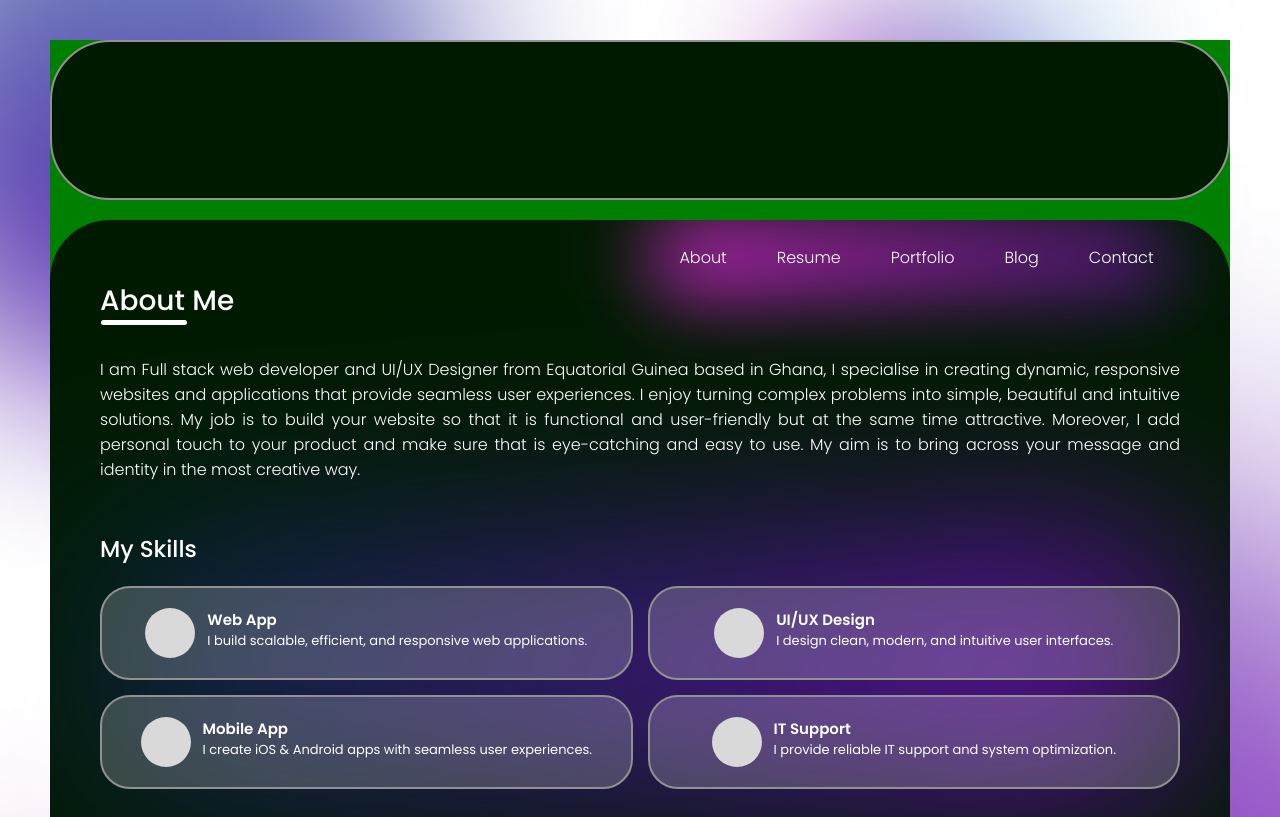
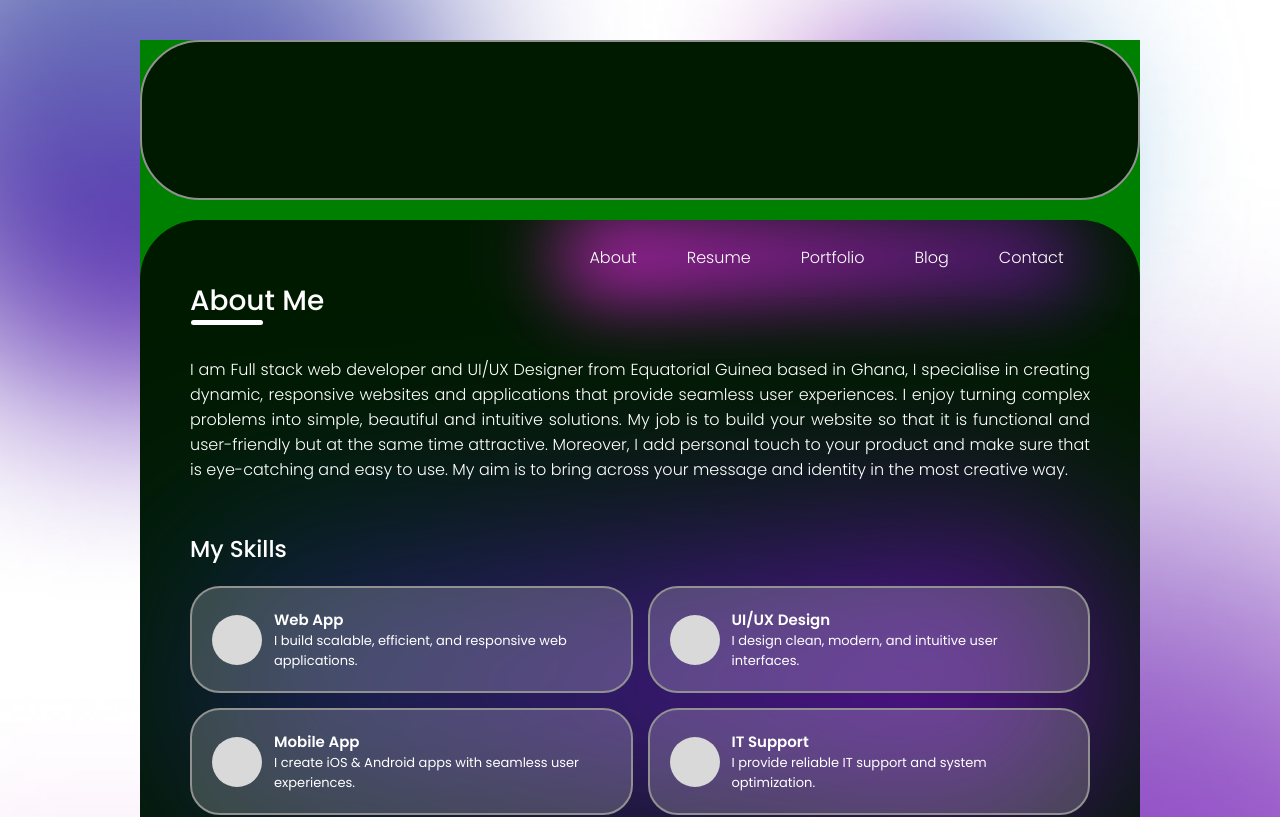
Before and after one commit to NapiTech-dev/my-portfolio, a React (Vite) app: page / in a window 1280 px wide. Shown: the top 817 px of the page. Built offline with nearby package versions, Linux system fonts and the light colour scheme.

Commit message:
making about page responsive

```diff
--- a/src/styles/Dashboard.css
+++ b/src/styles/Dashboard.css
@@ -10,7 +10,7 @@
   }
 }
 
-@media (min-width:1000px) and (max-width:1299px) {
+@media (min-width:800px) and (max-width:1299px) {
   .Dashboard-styles {
     background: rgb(0, 0, 0, 0.8);
     backdrop-filter: blur(50px);
--- a/src/styles/ParentBox.css
+++ b/src/styles/ParentBox.css
@@ -9,11 +9,12 @@
 }
 
 /* Standard desktops (1024px to 1199px) */
-@media (min-width: 1000px) and (max-width: 1299px) {
+@media (min-width: 800px) and (max-width: 1299px) {
   .box-style {
     background-color: green;
     display: flex;
     flex-direction: column;
     gap: 20px;
+    max-width: 1000px;
   }
 }
--- a/src/styles/SideBar.css
+++ b/src/styles/SideBar.css
@@ -9,7 +9,7 @@
   }
 }
 
-@media (min-width: 1000px) and (max-width: 1299px) {
+@media (min-width: 800px) and (max-width: 1299px) {
   .side-bar-styles {
     background: rgb(0, 0, 0, 0.8);
     backdrop-filter: blur(50px);
```
